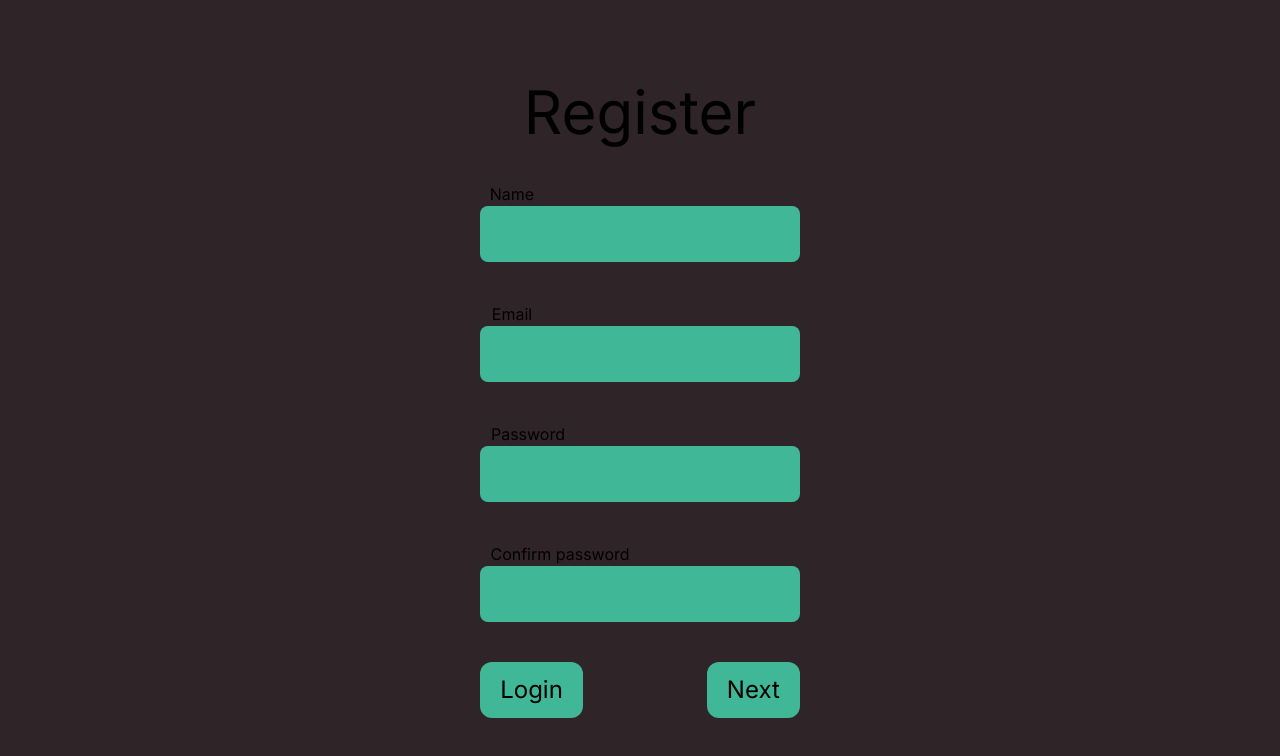
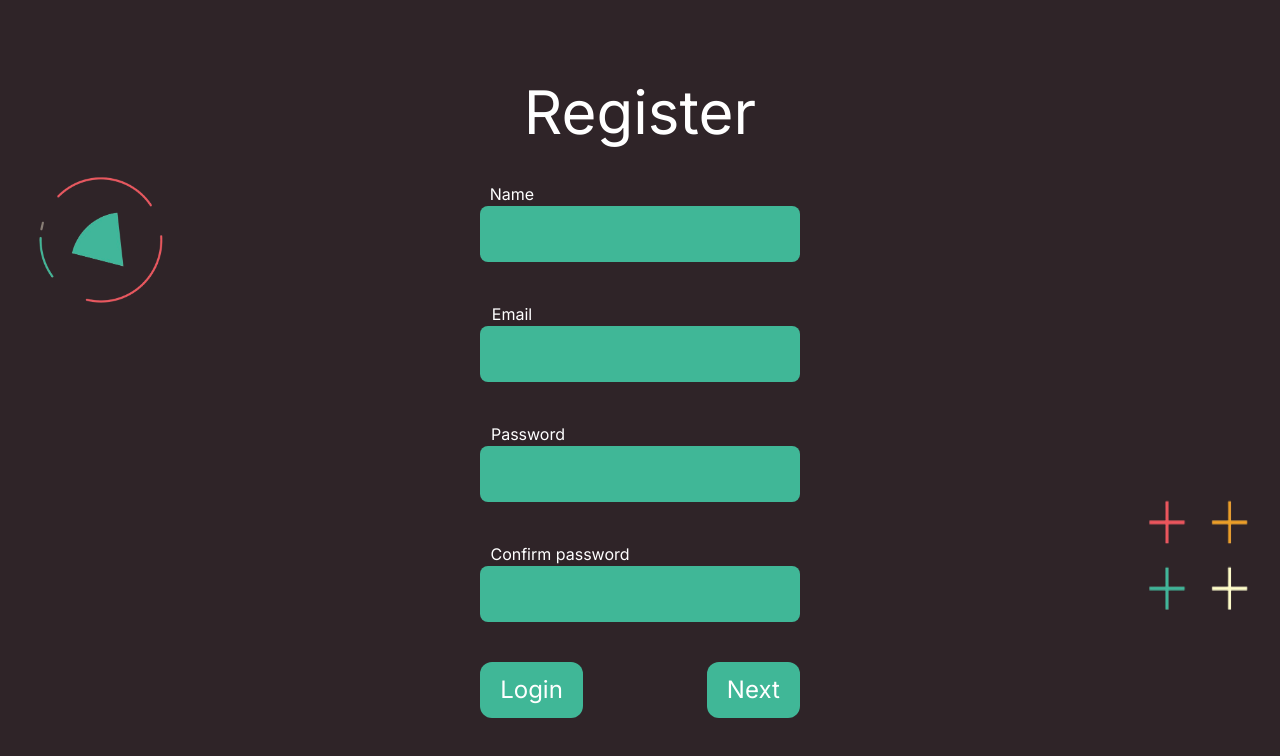
Before and after one commit to lucasbiz/web_development_project, a Next.js app in the folder inventory_system/: page /register in a window 1280 px wide. Shown: the top 756 px of the page. Built offline with nearby package versions, Linux system fonts and the light colour scheme.

Commit message:
improving design login and register pages

```diff
--- a/inventory_system/src/app/login/page.tsx
+++ b/inventory_system/src/app/login/page.tsx
@@ -34,11 +34,13 @@ export default function Page() {
 
     return(
         <main className="h-screen w-screen m-0 flex items-center justify-center scroll-">
+            <img src="/detalhe1.png" className="absolute left-20 bottom-1/4 transform translate-y-1/4 w-32 h-32 md:w-24 md:h-24 lg:w-32 lg:h-32 xl:w-40 xl:h-40" alt="Detalhe 2" />
+            <img src="/detalhe4.png" className="absolute right-10 top-1/4 transform translate-y-1/3 w-32 h-32 md:w-24 md:h-24 lg:w-32 lg:h-32 xl:w-40 xl:h-40" alt="Detalhe 4" />
             <div className="flex justify-center flex-col h-1/2 w-1/2">
-                <h1 className="text-6xl flex justify-center mb-5">Login</h1>
+                <h1 className="text-6xl flex justify-center mb-5 text-white">Login</h1>
 
                 <div className="flex flex-col justify-center m-5">
-                    <p className="flex justify-center mr-64">User</p>
+                    <p className="flex justify-center mr-64 text-white">User</p>
                     <div className="flex justify-center">
                         <input
                             type="text"
@@ -50,7 +52,7 @@ export default function Page() {
                 </div>
 
                 <div className="flex flex-col justify-center m-5">
-                    <p className="flex justify-center mr-56">Password</p>
+                    <p className="flex justify-center mr-56 text-white">Password</p>
                     <div className="flex justify-center">
                         <input
                             type="password"
@@ -63,13 +65,13 @@ export default function Page() {
 
                 <div className="flex flex-row justify-center mt-5">
                     <Link legacyBehavior href={"/register"}>
-                        <button className="mx-[50px] p-3 bg-[#40B797] rounded-xl hover:bg-[#40b797b0] text-2xl">
+                        <button className="mx-[50px] p-3 bg-[#40B797] rounded-xl hover:bg-[#40b797b0] text-2xl text-white">
                             Register
                         </button>
                     </Link>
 
                     <button
-                        className="mx-[50px] p-3 px-6 bg-[#40B797] rounded-xl hover:bg-[#40b797b0] text-2xl"
+                        className="mx-[50px] p-3 px-6 bg-[#40B797] rounded-xl hover:bg-[#40b797b0] text-2xl text-white"
                         onClick={handleLoginClick}
                     >
                         Next
--- a/inventory_system/src/app/register/page.tsx
+++ b/inventory_system/src/app/register/page.tsx
@@ -43,11 +43,13 @@ export default function Page() {
 
     return(
         <main className="h-screen w-screen m-0 flex items-center justify-center scroll-">
+            <img src="/detalhe1.png" className="absolute left-5 top-1/4 transform -translate-y-1/4 w-32 h-32 md:w-24 md:h-24 lg:w-32 lg:h-32 xl:w-40 xl:h-40" alt="Detalhe 1" />
+            <img src="/detalhe2.png" className="absolute right-0 bottom-1/4 transform translate-y-1/4 w-32 h-32 md:w-24 md:h-24 lg:w-32 lg:h-32 xl:w-40 xl:h-40" alt="Detalhe 2" />
             <div className="flex justify-center flex-col h-1/2 w-1/2">
-                <h1 className="text-6xl flex justify-center mb-5">Register</h1>
+                <h1 className="text-6xl flex justify-center mb-5 text-white">Register</h1>
 
                 <div className="flex flex-col justify-center m-5">
-                    <p className="flex justify-center mr-64">Name</p>
+                    <p className="flex justify-center mr-64 text-white">Name</p>
                     <div className="flex justify-center">
                         <input
                             type="text"
@@ -59,7 +61,7 @@ export default function Page() {
                 </div>
 
                 <div className="flex flex-col justify-center m-5">
-                    <p className="flex justify-center mr-64">Email</p>
+                    <p className="flex justify-center mr-64 text-white">Email</p>
                     <div className="flex justify-center">
                         <input
                             type="text"
@@ -71,7 +73,7 @@ export default function Page() {
                 </div>
 
                 <div className="flex flex-col justify-center m-5">
-                    <p className="flex justify-center mr-56">Password</p>
+                    <p className="flex justify-center mr-56 text-white">Password</p>
                     <div className="flex justify-center">
                         <input
                             type="password"
@@ -83,7 +85,7 @@ export default function Page() {
                 </div>
 
                 <div className="flex flex-col justify-center m-5">
-                    <p className="flex justify-center mr-40">Confirm password</p>
+                    <p className="flex justify-center mr-40 text-white">Confirm password</p>
                     <div className="flex justify-center">
                         <input
                             type="password"
@@ -96,13 +98,13 @@ export default function Page() {
 
                 <div className="flex flex-row justify-center mt-5">
                     <Link legacyBehavior href={"/login"}>
-                        <button className="mx-[62px] p-3 px-5 bg-[#40B797] rounded-xl hover:bg-[#40b797b0] text-2xl">
+                        <button className="mx-[62px] p-3 px-5 bg-[#40B797] rounded-xl hover:bg-[#40b797b0] text-2xl text-white">
                             Login
                         </button>
                     </Link>
 
                     <button
-                        className="mx-[62px] p-3 px-5 bg-[#40B797] rounded-xl hover:bg-[#40b797b0] text-2xl"
+                        className="mx-[62px] p-3 px-5 bg-[#40B797] rounded-xl hover:bg-[#40b797b0] text-2xl text-white"
                         onClick={handleNextClick}
                     >
                         Next
```
Also changed, not shown: inventory_system/public/detalhe3.png (added), inventory_system/public/detalhe4.png (added).
